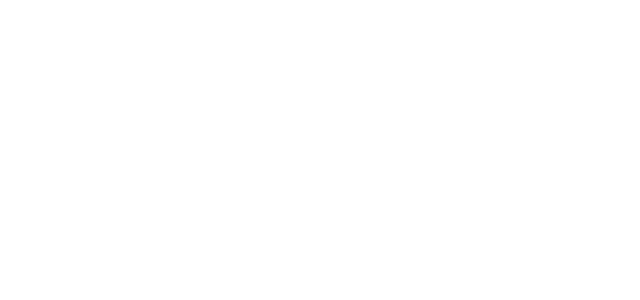
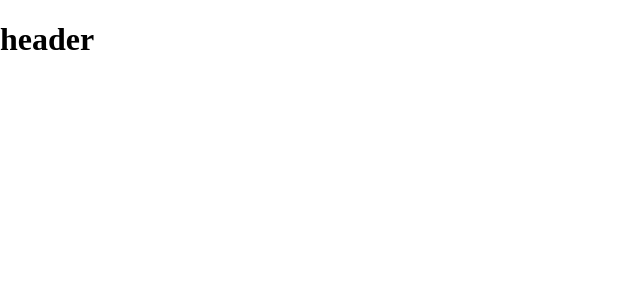
Before and after one commit to Ariel2911/clon-greenpeace, a React (Vite) app: page / in a window 1280 px wide. Shown: the top 300 px of the page, without its empty margins (0-640 px from the left). Built offline with nearby package versions, Linux system fonts and the light colour scheme.

Commit message:
Crea el componete Header

```diff
--- a/src/App.tsx
+++ b/src/App.tsx
@@ -1,9 +1,10 @@
+import { Header } from "./components"
 
 function App() {
 
   return (
     <div>
-
+      <Header />
     </div>
   )
 }
--- /dev/null
+++ b/src/components/header/index.tsx
@@ -0,0 +1,18 @@
+
+const defaultProps = {
+  title: 'header',
+};
+
+export interface params {
+  title?: string;
+};
+
+const App = (params: params): JSX.Element => {
+  params = { ...defaultProps, ...params}
+  return (
+  <div>
+    <h1>{params.title}</h1>
+  </div>
+)};
+
+export default App;
--- /dev/null
+++ b/src/components/index.tsx
@@ -0,0 +1 @@
+export { default as Header } from './header';
```
